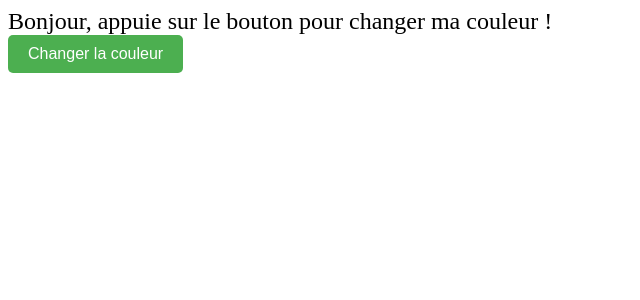
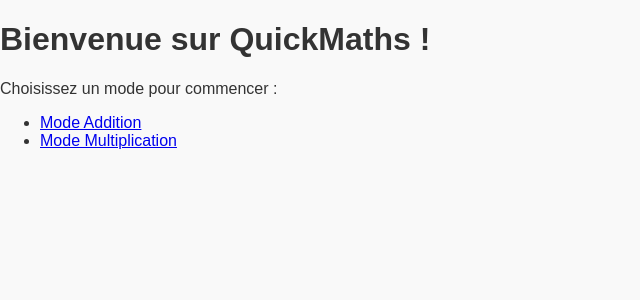
Before and after one commit to gugus7733/QuickMaths, a Next.js app: page / in a window 1280 px wide. Shown: the top 300 px of the page, without its empty margins (0-640 px from the left). Built offline with nearby package versions, Linux system fonts and the light colour scheme.

Commit message:
projet_start

```diff
--- /dev/null
+++ b/pages/_app.js
@@ -0,0 +1,5 @@
+import '../styles/globals.css';
+
+export default function MyApp({ Component, pageProps }) {
+  return <Component {...pageProps} />;
+}
--- a/pages/index.js
+++ b/pages/index.js
@@ -1,34 +1,14 @@
+import Link from 'next/link';
+
 export default function Home() {
   return (
-      <div>
-          <div id="text">Bonjour, appuie sur le bouton pour changer ma couleur !</div>
-          <button id="changeColorBtn">Changer la couleur</button>
-          <style jsx>{`
-              #text {
-                  font-size: 24px;
-                  color: black;
-              }
-              #changeColorBtn {
-                  padding: 10px 20px;
-                  font-size: 16px;
-                  cursor: pointer;
-                  background-color: #4CAF50;
-                  color: white;
-                  border: none;
-                  border-radius: 5px;
-              }
-              #changeColorBtn:hover {
-                  background-color: #45a049;
-              }
-          `}</style>
-          <script>
-              {`
-              document.getElementById('changeColorBtn').addEventListener('click', function () {
-                  const randomColor = '#' + Math.floor(Math.random() * 16777215).toString(16);
-                  document.getElementById('text').style.color = randomColor;
-              });
-              `}
-          </script>
-      </div>
+    <div>
+      <h1>Bienvenue sur QuickMaths !</h1>
+      <p>Choisissez un mode pour commencer :</p>
+      <ul>
+        <li><Link href="/modes/addition">Mode Addition</Link></li>
+        <li><Link href="/modes/multiplication">Mode Multiplication</Link></li>
+      </ul>
+    </div>
   );
 }
--- /dev/null
+++ b/styles/globals.css
@@ -0,0 +1,10 @@
+body {
+    font-family: Arial, sans-serif;
+    margin: 0;
+    padding: 0;
+    background-color: #f9f9f9;
+    color: #333;
+  }
+  a:hover {
+    color: #ff5722;
+  }
```
Also changed, not shown: components/Navbar.js (added, +25 -0 lines), pages/modes/addition.js (added, +8 -0 lines), pages/modes/multiplication.js (added, +8 -0 lines).
